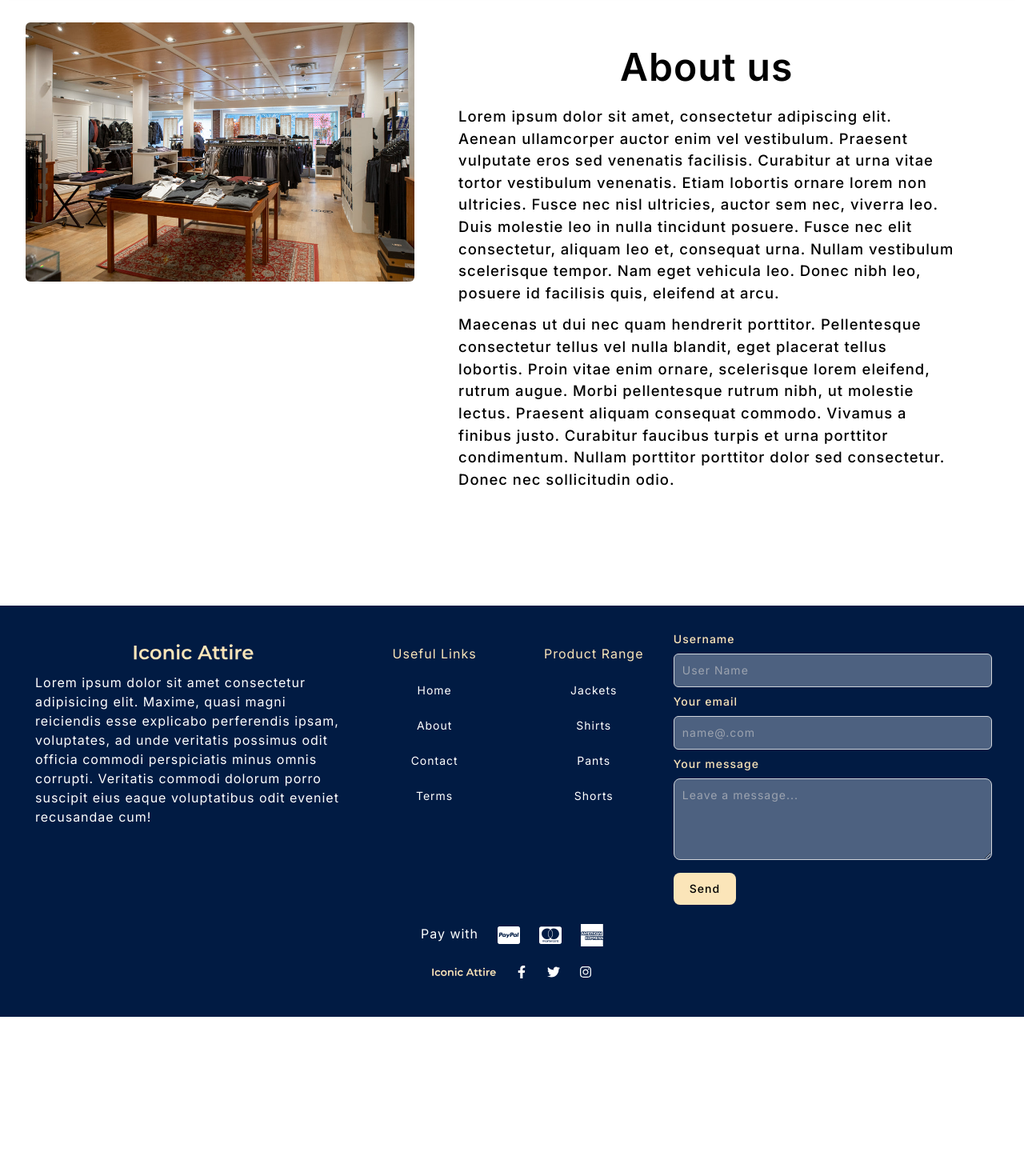
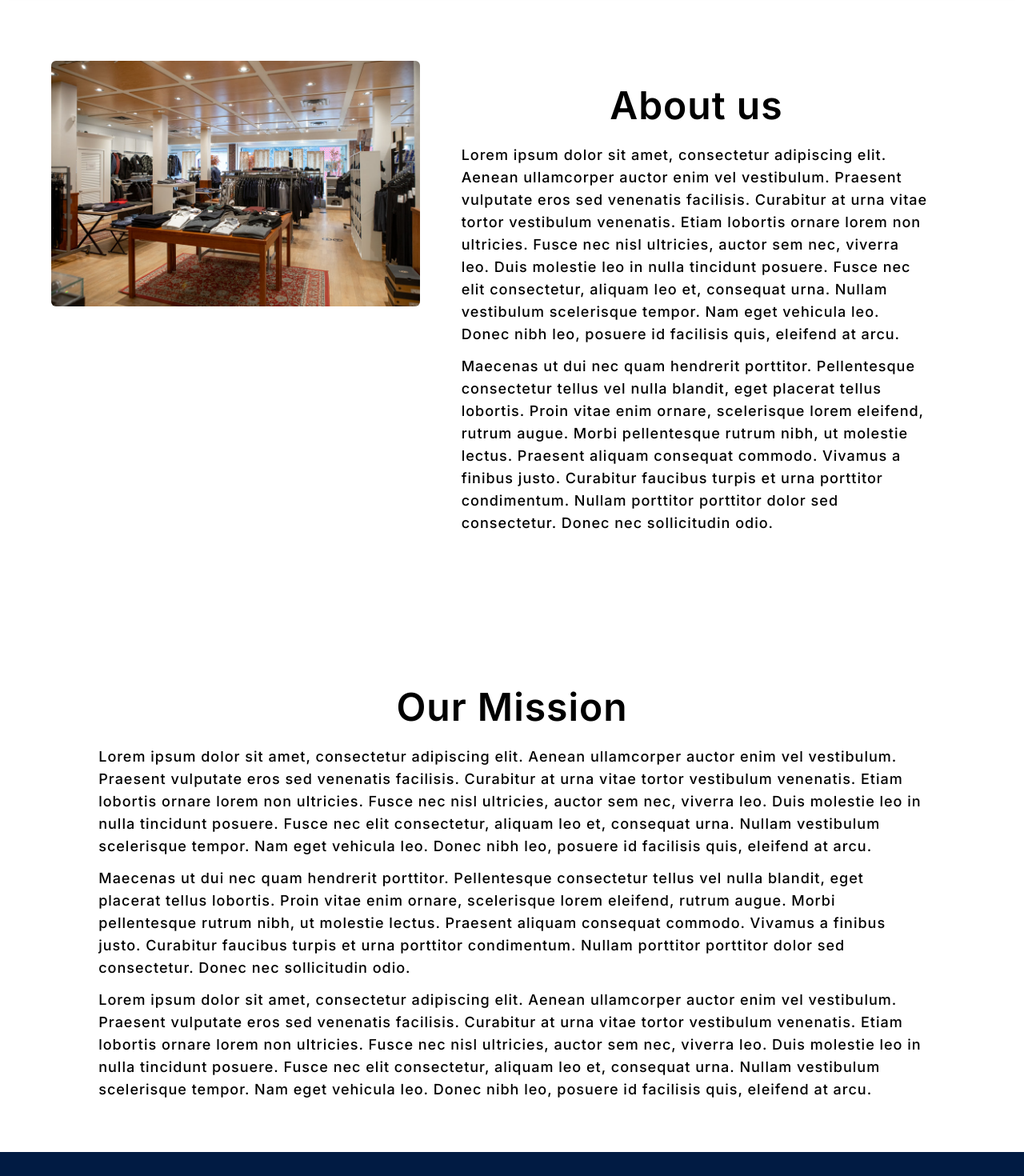
Before and after one commit to asfundmirza/IconicAttire, a Next.js app in the folder my-app/: page /about in a window 1280 px wide. Shown: the part 100-1570 px from the top of the page at 80% size. Before the commit the page ends 1371 px from the top, so only its background shows below. Built offline with nearby package versions, Linux system fonts and the light colour scheme; no server answers.

Commit message:
Added contact page and some ui changes in about page

```diff
--- a/my-app/src/app/about/page.js
+++ b/my-app/src/app/about/page.js
@@ -6,7 +6,7 @@ const About = () => {
 
     <div className="main">
 
-      <div className="section1 w-full flex flex-col md:flex-row px-8 py-[3rem]">
+      <div className="section1 w-full flex flex-col md:flex-row px-[1.2rem] md:px-[4rem] py-[3rem] md:py-[6rem]">
 
         <div className="w-full md:w-[40%]">
 
@@ -22,19 +22,44 @@ const About = () => {
           </div>
 
           <div className="w-full md:w-[85%] flex flex-col items-center justify-center space-y-3 ">
-            <p className="text-md md:text-[1.15rem] font-custom-font font-medium">
+            <p className="text-sm md:text-lg font-custom-font font-medium">
             Lorem ipsum dolor sit amet, consectetur adipiscing elit. Aenean ullamcorper auctor enim vel vestibulum. Praesent vulputate eros sed venenatis facilisis. Curabitur at urna vitae tortor vestibulum venenatis. Etiam lobortis ornare lorem non ultricies. Fusce nec nisl ultricies, auctor sem nec, viverra leo. Duis molestie leo in nulla tincidunt posuere. Fusce nec elit consectetur, aliquam leo et, consequat urna. Nullam vestibulum scelerisque tempor. Nam eget vehicula leo. Donec nibh leo, posuere id facilisis quis, eleifend at arcu.
 
 
 
             </p>
-            <p className="text-md md:text-[1.15rem] font-custom-font font-medium">Maecenas ut dui nec quam hendrerit porttitor. Pellentesque consectetur tellus vel nulla blandit, eget placerat tellus lobortis. Proin vitae enim ornare, scelerisque lorem eleifend, rutrum augue. Morbi pellentesque rutrum nibh, ut molestie lectus. Praesent aliquam consequat commodo. Vivamus a finibus justo. Curabitur faucibus turpis et urna porttitor condimentum. Nullam porttitor porttitor dolor sed consectetur. Donec nec sollicitudin odio.</p>
+            <p className="text-sm md:text-lg font-custom-font font-medium">Maecenas ut dui nec quam hendrerit porttitor. Pellentesque consectetur tellus vel nulla blandit, eget placerat tellus lobortis. Proin vitae enim ornare, scelerisque lorem eleifend, rutrum augue. Morbi pellentesque rutrum nibh, ut molestie lectus. Praesent aliquam consequat commodo. Vivamus a finibus justo. Curabitur faucibus turpis et urna porttitor condimentum. Nullam porttitor porttitor dolor sed consectetur. Donec nec sollicitudin odio.</p>
           </div>
         </div>
       </div>
 
+     {/* Section2 */}
+      <div className="section2 w-full flex px-8 py-[0.5rem] md:py-[2rem]">
 
-      <div className="section2 w-full flex px-8 py-[2rem]"></div>
+      <div className="w-full  flex flex-col space-y-6 py-8 justify-center items-center">
+
+<div className="flex justify-center items-center">
+  <h2 className="text-3xl font-custom-font font-bold md:font-semibold md:text-5xl">Our Mission</h2>
+</div>
+
+<div className="w-full md:w-[85%] flex flex-col items-center justify-center space-y-3 ">
+  <p className="text-sm md:text-lg font-custom-font font-medium">
+  Lorem ipsum dolor sit amet, consectetur adipiscing elit. Aenean ullamcorper auctor enim vel vestibulum. Praesent vulputate eros sed venenatis facilisis. Curabitur at urna vitae tortor vestibulum venenatis. Etiam lobortis ornare lorem non ultricies. Fusce nec nisl ultricies, auctor sem nec, viverra leo. Duis molestie leo in nulla tincidunt posuere. Fusce nec elit consectetur, aliquam leo et, consequat urna. Nullam vestibulum scelerisque tempor. Nam eget vehicula leo. Donec nibh leo, posuere id facilisis quis, eleifend at arcu.
+
+
+
+  </p>
+  <p className="text-sm md:text-lg font-custom-font font-medium">Maecenas ut dui nec quam hendrerit porttitor. Pellentesque consectetur tellus vel nulla blandit, eget placerat tellus lobortis. Proin vitae enim ornare, scelerisque lorem eleifend, rutrum augue. Morbi pellentesque rutrum nibh, ut molestie lectus. Praesent aliquam consequat commodo. Vivamus a finibus justo. Curabitur faucibus turpis et urna porttitor condimentum. Nullam porttitor porttitor dolor sed consectetur. Donec nec sollicitudin odio.</p>
+  <p className="text-sm md:text-lg font-custom-font font-medium">
+  Lorem ipsum dolor sit amet, consectetur adipiscing elit. Aenean ullamcorper auctor enim vel vestibulum. Praesent vulputate eros sed venenatis facilisis. Curabitur at urna vitae tortor vestibulum venenatis. Etiam lobortis ornare lorem non ultricies. Fusce nec nisl ultricies, auctor sem nec, viverra leo. Duis molestie leo in nulla tincidunt posuere. Fusce nec elit consectetur, aliquam leo et, consequat urna. Nullam vestibulum scelerisque tempor. Nam eget vehicula leo. Donec nibh leo, posuere id facilisis quis, eleifend at arcu.
+
+
+
+  </p>
+
+</div>
+</div>
+      </div>
 
 
 
--- a/my-app/src/app/contact/page.js
+++ b/my-app/src/app/contact/page.js
@@ -1,7 +1,96 @@
 import React from "react";
+import Image from "next/image";
 
 const Contact = () => {
-  return <div>contact</div>;
+  return <div>
+
+
+    <div className="Main px-4 md:px-[4rem] py-[4rem]">
+
+      {/* section1 */}
+
+
+      <div className="section1 w-full flex flex-col justify-between mb-4 px-0 md:px-[6rem]">
+
+
+        <div className="flex justify-center">
+          <h1 className="text-3xl md:text-4xl font-bold md:font-semibold">Contact us</h1>
+          </div>
+
+          <div className="w-full flex flex-row justify-between py-[6rem]">
+
+
+
+
+            {/* Adress */}
+
+<div className="Adress flex flex-col justify-center items-center space-y-2">
+
+{/* icon */}
+{/* <Image src={Pinicon} alt="Pin icon"/> */}
+
+<h2 className="text-lg md:text-2xl font-bold md:font-semibold">Address</h2>
+
+<p className="text-md md:text-lg">Lorem ipsum</p>
+</div>
+
+{/* Phone Number */}
+
+<div className="Phone No flex flex-col space-y-2 justify-center items-center">
+
+{/* icon */}
+{/* <Image src={Pinicon} alt="Pin icon"/> */}
+
+<h2 className="text-lg md:text-2xl font-bold md:font-semibold">Phone No</h2>
+
+<p className="text-md md:text-lg">Lorem ipsum</p>
+</div>
+
+{/* Email */}
+
+<div className="Adress flex flex-col space-y-2 justify-center items-center">
+
+{/* icon */}
+{/* <Image src={Pinicon} alt="Pin icon"/> */}
+
+<h2 className="text-lg md:text-2xl font-bold md:font-semibold">Email</h2>
+
+<p className="text-md md:text-lg">Lorem ipsum</p>
+</div>
+
+          </div>
+
+
+
+
+      </div>
+
+
+
+
+      {/* Form Section */}
+
+     <div className="section2 flex flex-col py-[3rem]">
+
+      {/* heading  */}
+      <div className="flex justify-center">
+          <h1 className="text-3xl md:text-4xl font-bold md:font-semibold">Get in touch with us</h1>
+          </div>
+     </div>
+
+     {/* Form */}
+
+     <div className="flex flex-col">
+
+
+
+
+     </div>
+
+
+    </div>
+
+  </div>;
 };
 
 export default Contact;
```
